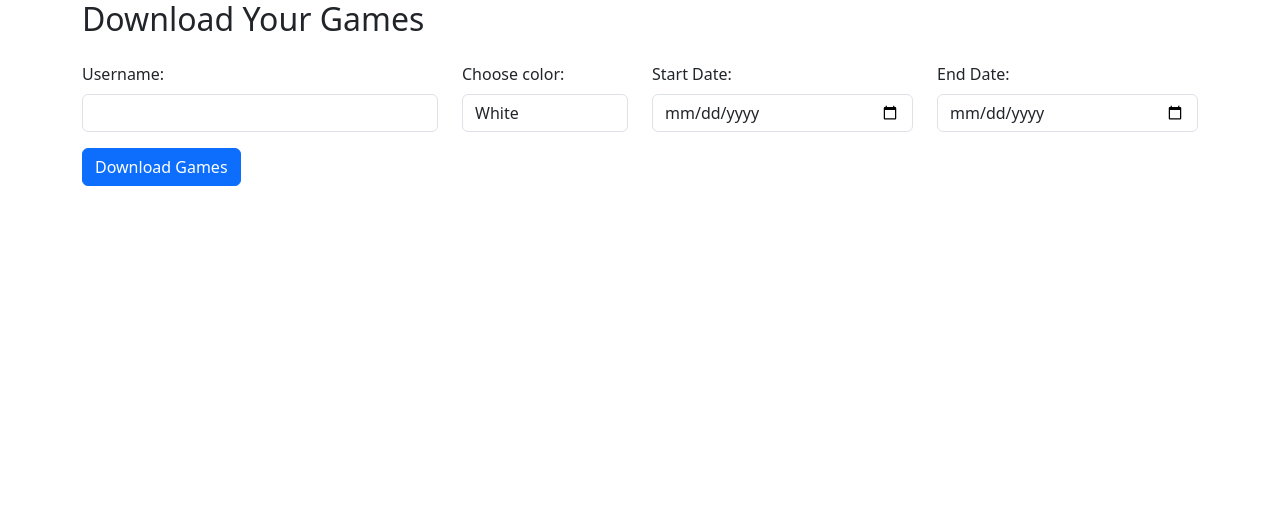
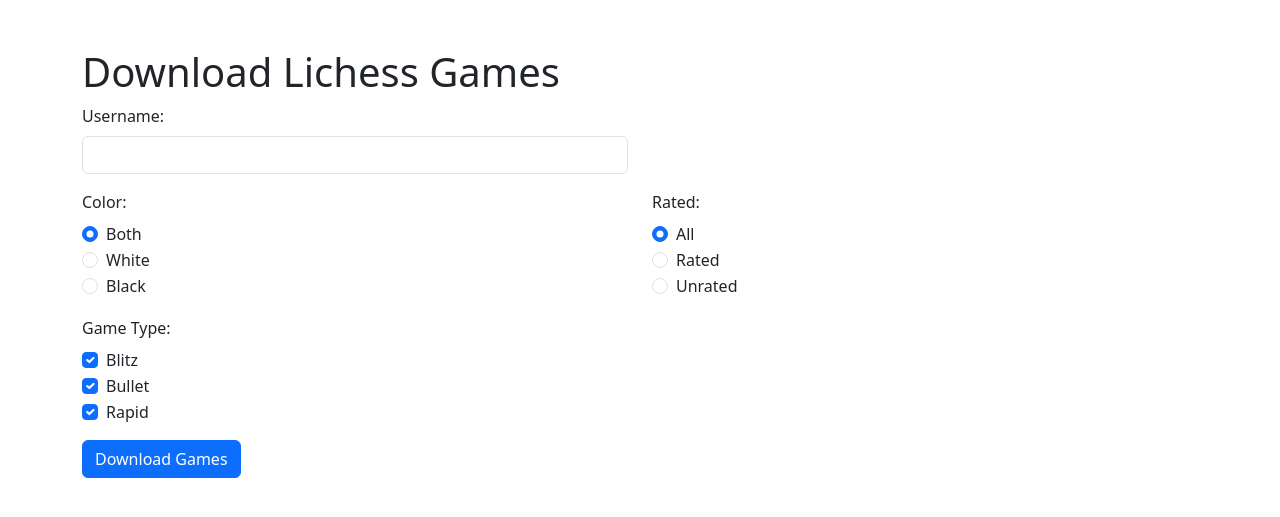
Before and after one commit to aobermuhlner/BigData_Chess_Project, a Flask app: template app/templates/tab/get_games.html in a window 1280 px wide. Shown: the top 517 px of the page. Run offline with Flask 3, Linux system fonts and the light colour scheme; the template is opened without the code that fills it, so the values that code supplies are empty; some libraries are stand-ins or nearby versions.

Commit message:
Clean up and integration

```diff
--- a/app.py
+++ /dev/null
@@ -1,49 +0,0 @@
-from flask import Flask, render_template, request
-import requests
-import os
-import requests
-import concurrent.futures
-
-from src.utils.lichess_api import download_games
-from src.utils.otherAnalysis import analyze_game_results, analyze_game_types
-
-app = Flask(__name__)
-
-
-@app.route('/')
-def showMainpage():
-    render_template('dashboard.html')
-
-@app.route('/getGames')
-def getGames():
-    return render_template('tabs/get_games.html')
-
-@app.route('/otherAnalysis')
-def otherAnalysis():
-    render_template('tabs/other_analysis.html')
-
-@app.route('/getGamesFromForm', methods=['GET'])
-def getLichesApi():
-    result = download_games()
-    return result
-
-@app.route('/api/game-results')
-def game_results_api():
-    games = load_json_data('path_to_your_game_data.json')
-    result_counts = analyze_game_results(games)
-    return jsonify({'labels': list(result_counts.keys()), 'values': list(result_counts.values())})
-
-@app.route('/api/game-types')
-def game_types_api():
-    games = load_json_data('path_to_your_game_data.json')
-    type_counts = analyze_game_types(games)
-    return jsonify({'labels': list(type_counts.keys()), 'values': list(type_counts.values())})
-
-@app.route('/api/elo-rating/<player_name>')
-def elo_rating_api(player_name):
-    games = load_json_data('path_to_your_game_data.json')
-    dates, elos = analyze_elo_development(games, player_name)
-    return jsonify({'labels': list(dates), 'values': list(elos)})
-
-if __name__ == '__main__':
-    app.run(debug=True)
--- a/app/app.py
+++ b/app/app.py
@@ -1,39 +1,49 @@
 from flask import Flask, render_template, request
 import requests
 import os
+import requests
+import concurrent.futures
+
+from src.utils.lichess_api import download_games
+from src.utils.otherAnalysis import analyze_game_results, analyze_game_types
 
 app = Flask(__name__)
 
 
-# Get main page and take form which conatins lichess API instructions
 @app.route('/')
-def index():
-    return render_template('index.html')
+def showMainpage():
+    render_template('dashboard.html')
 
-@app.route('/submitform', methods = ['POST'])
-def submitform():
-    if request.method == 'POST':
-        name = request.form['name']
-        games = lichessgames(name)
-        return games.text
-    else:
-        return 'try again'
-# Get games from Lichess-API
+@app.route('/getGames')
+def getGames():
+    return render_template('tabs/get_games.html')
 
-def lichessgames(userName):
-    print('accesing liches now')
-    print(f'https://lichess.org/api/games/user/{userName}')
-    gamesRequest = requests.get(f'https://lichess.org/api/games/user/{userName}')
+@app.route('/otherAnalysis')
+def otherAnalysis():
+    render_template('tabs/other_analysis.html')
 
-    if gamesRequest.status_code == 200:
-        # Games of player found
-        print('have found all games in lichess')
-        return gamesRequest
-    else:
-        # Request failed, return error message
-        errorMessage = 'This failed, find another solution'
-        return errorMessage
+@app.route('/getGamesFromForm', methods=['GET'])
+def getLichesApi():
+    result = download_games()
+    return result
 
+@app.route('/api/game-results')
+def game_results_api():
+    games = load_json_data('path_to_your_game_data.json')
+    result_counts = analyze_game_results(games)
+    return jsonify({'labels': list(result_counts.keys()), 'values': list(result_counts.values())})
+
+@app.route('/api/game-types')
+def game_types_api():
+    games = load_json_data('path_to_your_game_data.json')
+    type_counts = analyze_game_types(games)
+    return jsonify({'labels': list(type_counts.keys()), 'values': list(type_counts.values())})
+
+@app.route('/api/elo-rating/<player_name>')
+def elo_rating_api(player_name):
+    games = load_json_data('path_to_your_game_data.json')
+    dates, elos = analyze_elo_development(games, player_name)
+    return jsonify({'labels': list(dates), 'values': list(elos)})
 
 if __name__ == '__main__':
-    app.run()
+    app.run(debug=True)
--- a/app/templates/tab/get_games.html
+++ b/app/templates/tab/get_games.html
@@ -3,34 +3,71 @@
 <head>
     <meta charset="UTF-8">
     <meta name="viewport" content="width=device-width, initial-scale=1.0">
-    <link href="https://cdn.jsdelivr.net/npm/bootstrap@5.3.3/dist/css/bootstrap.min.css" rel="stylesheet">
-    <title>Get Games</title>
+    <!-- Style sheets -->
+    <link href="https://cdn.jsdelivr.net/npm/bootstrap@5.3.3/dist/css/bootstrap.min.css" rel="stylesheet" integrity="sha384-QWTKZyjpPEjISv5WaRU9OFeRpok6YctnYmDr5pNlyT2bRjXh0JMhjY6hW+ALEwIH" crossorigin="anonymous">
+    <title>Game Downloader</title>
 </head>
 <body>
-    <div class="container">
-        <h2>Download Your Games</h2>
-        <form action="/submitform" method="post" class="mt-4">
-            <div class="row">
-                <div class="col-md-4 mb-3">
-                    <label for="name" class="form-label">Username:</label>
-                    <input type="text" id="name" name="name" class="form-control" required>
-                </div>
-                <div class="col-md-2 mb-3">
-                    <label for="color" class="form-label">Choose color:</label>
-                    <select id="color" name="color" class="form-control">
-                        <option value="white">White</option>
-                        <option value="black">Black</option>
-                    </select>
-                </div>
-                <div class="col-md-3 mb-3">
-                    <label for="start_date" class="form-label">Start Date:</label>
-                    <input type="date" id="start_date" name="start_date" class="form-control">
-                </div>
-                <div class="col-md-3 mb-3">
-                    <label for="end_date" class="form-label">End Date:</label>
-                    <input type="date" id="end_date" name="end_date" class="form-control">
+    <div class="container mt-5">
+        <h1>Download Lichess Games</h1>
+        <form action="http://localhost:5000/getGamesFromForm" method="get">
+            <div class="row mb-3">
+                <div class="col-6">
+                    <label for="username" class="form-label">Username:</label>
+                    <input type="text" id="username" name="username" class="form-control" required>
                 </div>
             </div>
+
+            <div class="row">
+                <div class="col-md-6 mb-3">
+                    <label class="form-label">Color:</label>
+                    <div class="form-check">
+                        <input class="form-check-input" type="radio" name="color" id="colorBoth" value="both" checked>
+                        <label class="form-check-label" for="colorBoth">Both</label>
+                    </div>
+                    <div class="form-check">
+                        <input class="form-check-input" type="radio" name="color" id="colorWhite" value="white">
+                        <label class="form-check-label" for="colorWhite">White</label>
+                    </div>
+                    <div class="form-check">
+                        <input class="form-check-input" type="radio" name="color" id="colorBlack" value="black">
+                        <label class="form-check-label" for="colorBlack">Black</label>
+                    </div>
+                </div>
+
+                <div class="col-md-6 mb-3">
+                    <label class="form-label">Rated:</label>
+                    <div class="form-check">
+                        <input class="form-check-input" type="radio" name="rated" id="ratedAll" value="all" checked>
+                        <label class="form-check-label" for="ratedAll">All</label>
+                    </div>
+                    <div class="form-check">
+                        <input class="form-check-input" type="radio" name="rated" id="ratedYes" value="yes">
+                        <label class="form-check-label" for="ratedYes">Rated</label>
+                    </div>
+                    <div class="form-check">
+                        <input class="form-check-input" type="radio" name="rated" id="ratedNo" value="no">
+                        <label class="form-check-label" for="ratedNo">Unrated</label>
+                    </div>
+                </div>
+            </div>
+
+            <div class="mb-3">
+                <label class="form-label">Game Type:</label>
+                <div class="form-check">
+                    <input class="form-check-input" type="checkbox" name="game_type" value="blitz" id="blitz" checked>
+                    <label class="form-check-label" for="blitz">Blitz</label>
+                </div>
+                <div class="form-check">
+                    <input class="form-check-input" type="checkbox" name="game_type" value="bullet" id="bullet" checked>
+                    <label class="form-check-label" for="bullet">Bullet</label>
+                </div>
+                <div class="form-check">
+                    <input class="form-check-input" type="checkbox" name="game_type" value="rapid" id="rapid" checked>
+                    <label class="form-check-label" for="rapid">Rapid</label>
+                </div>
+            </div>
+
             <button type="submit" class="btn btn-primary">Download Games</button>
         </form>
     </div>
```
Also changed, not shown: app/src/utils/lichess_api.py (+47 -0 lines), app/templates/tab/other_analysis.html (+61 -6 lines), get_games.html (deleted, +0 -76 lines), lichess_api.py (deleted, +0 -47 lines), other_analysis.html (deleted, +0 -70 lines), app/src/utils/otherAnalysis.py (renamed from otherAnalysis.py).
